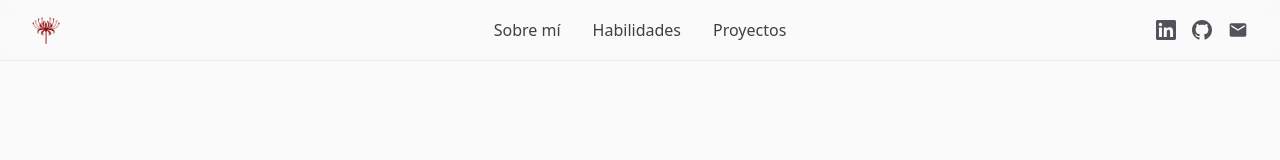
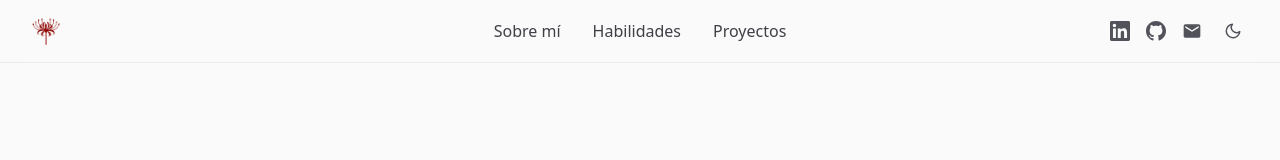
Before and after one commit to AlvaroPdev/portfolio, an Angular app: page / in a window 1280 px wide. Shown: the top 160 px of the page. Built offline with nearby package versions, Linux system fonts and the light colour scheme.

Commit message:
feat: add sun/moon theme toggle button to navbar

```diff
--- a/src/app/shared/navbar/navbar.html
+++ b/src/app/shared/navbar/navbar.html
@@ -33,6 +33,14 @@
                         d="M20 4H4c-1.1 0-1.99.9-1.99 2L2 18c0 1.1.9 2 2 2h16c1.1 0 2-.9 2-2V6c0-1.1-.9-2-2-2zm0 4l-8 5-8-5V6l8 5 8-5v2z" />
                 </svg>
             </a>
+            <button type="button" class="theme-toggle" (click)="themeService.toggle()"
+                [attr.aria-label]="themeService.theme() === 'dark' ? 'Activar modo claro' : 'Activar modo oscuro'">
+                @if (themeService.theme() === 'dark') {
+                <svg width="18" height="18" viewBox="0 0 24 24" fill="none" stroke="currentColor" stroke-width="2" stroke-linecap="round" stroke-linejoin="round"><circle cx="12" cy="12" r="5"/><line x1="12" y1="1" x2="12" y2="3"/><line x1="12" y1="21" x2="12" y2="23"/><line x1="4.22" y1="4.22" x2="5.64" y2="5.64"/><line x1="18.36" y1="18.36" x2="19.78" y2="19.78"/><line x1="1" y1="12" x2="3" y2="12"/><line x1="21" y1="12" x2="23" y2="12"/><line x1="4.22" y1="19.78" x2="5.64" y2="18.36"/><line x1="18.36" y1="5.64" x2="19.78" y2="4.22"/></svg>
+                } @else {
+                <svg width="18" height="18" viewBox="0 0 24 24" fill="none" stroke="currentColor" stroke-width="2" stroke-linecap="round" stroke-linejoin="round"><path d="M21 12.79A9 9 0 1 1 11.21 3 7 7 0 0 0 21 12.79z"/></svg>
+                }
+            </button>
         </div>
     </div>
 </nav>
@@ -67,15 +75,23 @@
                         d="M20 4H4c-1.1 0-1.99.9-1.99 2L2 18c0 1.1.9 2 2 2h16c1.1 0 2-.9 2-2V6c0-1.1-.9-2-2-2zm0 4l-8 5-8-5V6l8 5 8-5v2z" />
                 </svg>
             </a>
+            <button type="button" class="theme-toggle" (click)="themeService.toggle()"
+                [attr.aria-label]="themeService.theme() === 'dark' ? 'Activar modo claro' : 'Activar modo oscuro'">
+                @if (themeService.theme() === 'dark') {
+                <svg width="18" height="18" viewBox="0 0 24 24" fill="none" stroke="currentColor" stroke-width="2" stroke-linecap="round" stroke-linejoin="round"><circle cx="12" cy="12" r="5"/><line x1="12" y1="1" x2="12" y2="3"/><line x1="12" y1="21" x2="12" y2="23"/><line x1="4.22" y1="4.22" x2="5.64" y2="5.64"/><line x1="18.36" y1="18.36" x2="19.78" y2="19.78"/><line x1="1" y1="12" x2="3" y2="12"/><line x1="21" y1="12" x2="23" y2="12"/><line x1="4.22" y1="19.78" x2="5.64" y2="18.36"/><line x1="18.36" y1="5.64" x2="19.78" y2="4.22"/></svg>
+                } @else {
+                <svg width="18" height="18" viewBox="0 0 24 24" fill="none" stroke="currentColor" stroke-width="2" stroke-linecap="round" stroke-linejoin="round"><path d="M21 12.79A9 9 0 1 1 11.21 3 7 7 0 0 0 21 12.79z"/></svg>
+                }
+            </button>
         </div>
 
         <button class="hamburger" (click)="toggleMenu()" [class.active]="isMenuOpen" aria-label="Menu">
             <svg width="24" height="24" viewBox="0 0 24 24" fill="none" xmlns="http://www.w3.org/2000/svg">
-                <path d="M3 12H21" stroke="#ffffff" stroke-width="2" stroke-linecap="round"
+                <path d="M3 12H21" stroke="currentColor" stroke-width="2" stroke-linecap="round"
                     [attr.class]="isMenuOpen ? 'line-1' : ''" />
-                <path d="M3 6H21" stroke="#ffffff" stroke-width="2" stroke-linecap="round"
+                <path d="M3 6H21" stroke="currentColor" stroke-width="2" stroke-linecap="round"
                     [attr.class]="isMenuOpen ? 'line-2' : ''" />
-                <path d="M3 18H21" stroke="#ffffff" stroke-width="2" stroke-linecap="round"
+                <path d="M3 18H21" stroke="currentColor" stroke-width="2" stroke-linecap="round"
                     [attr.class]="isMenuOpen ? 'line-3' : ''" />
             </svg>
         </button>
--- a/src/app/shared/navbar/navbar.ts
+++ b/src/app/shared/navbar/navbar.ts
@@ -1,4 +1,5 @@
-import { Component, HostListener } from '@angular/core';
+import { Component, HostListener, inject } from '@angular/core';
+import { ThemeService } from '../theme/theme.service';
 
 @Component({
   selector: 'app-navbar',
@@ -7,6 +8,7 @@ import { Component, HostListener } from '@angular/core';
   styleUrl: './navbar.css',
 })
 export class Navbar {
+  protected readonly themeService = inject(ThemeService);
   isMenuOpen = false;
   isMobile = false;
 
```
